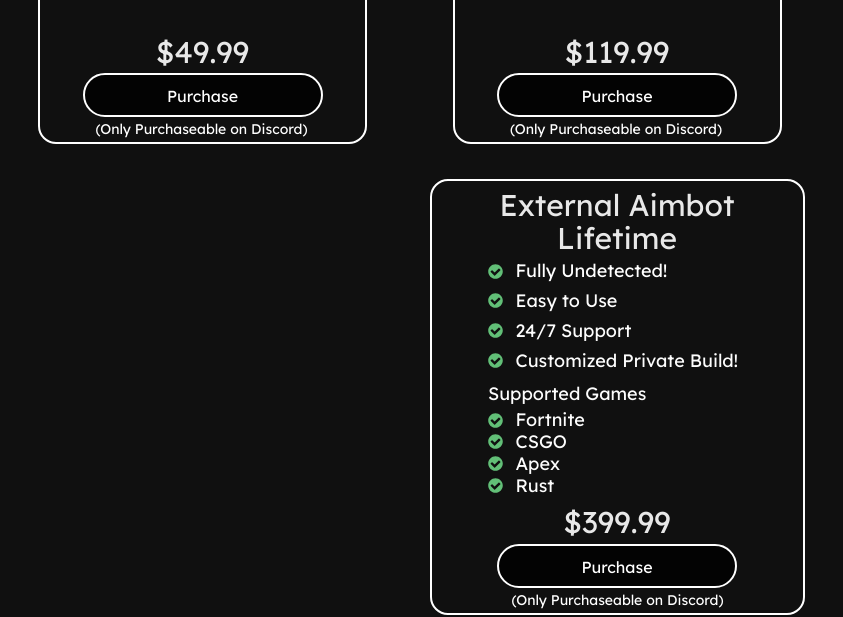
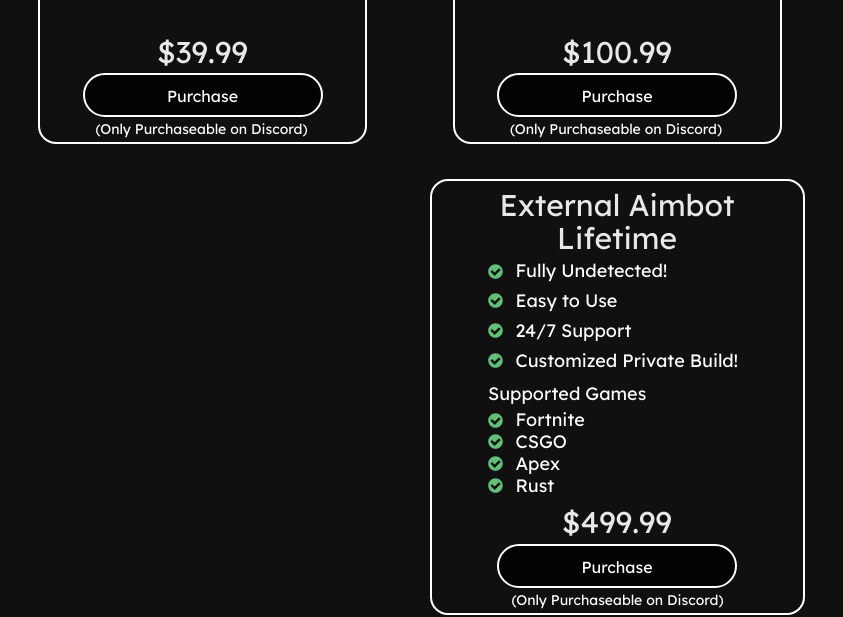
Before and after one commit to NotSlater/NotSlater.github.io, a plain HTML site: page index.html in a window 1280 px wide. Shown: the part 1892-2509 px from the top of the page, 23-866 px from the left. Drawn offline with Linux system fonts and the light colour scheme.

Commit message:
Update index.html

```diff
--- a/index.html
+++ b/index.html
@@ -261,7 +261,7 @@
                 >
                   <span class="home-text28"><span>Purchase</span></span>
                 </a>
-                <span class="home-text30">$119.99</span>
+                <span class="home-text30">$100.99</span>
                 <span class="home-text31">
                   <span>External Aimbot</span>
                   <br />
@@ -336,7 +336,7 @@
                 >
                   <span class="home-text42"><span>Purchase</span></span>
                 </a>
-                <span class="home-text44">$49.99</span>
+                <span class="home-text44">$39.99</span>
                 <span class="home-text45">
                   <span>External Aimbot</span>
                   <br />
@@ -413,7 +413,7 @@
                 >
                   <span class="home-text56"><span>Purchase</span></span>
                 </a>
-                <span class="home-text58">$399.99</span>
+                <span class="home-text58">$499.99</span>
                 <span class="home-text59">(Only Purchaseable on Discord)</span>
                 <span class="home-text60">
                   <span>External Aimbot</span>
```
